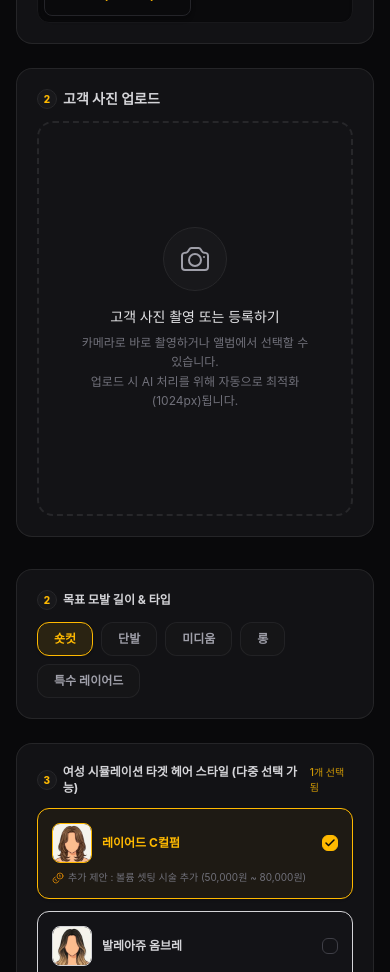
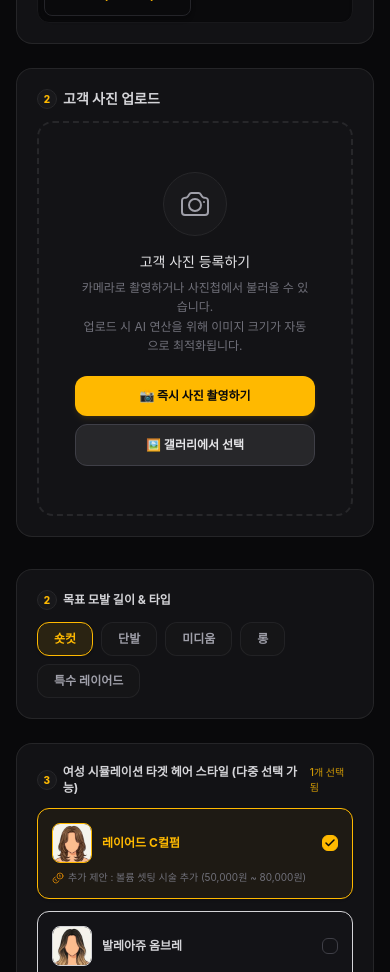
Before and after one commit to DonQsearchforwisdom/ModeStylePro, a Next.js app: page / in a window 390 px wide. Shown: the part 1320-2292 px from the top of the page. Built offline with nearby package versions, Linux system fonts and the light colour scheme; a web font is replaced by a local one.

Commit message:
fix: 모바일 크롬의 파일 선택기 앱 고정 이슈 해결을 위해 카메라 촬영 전용 인풋 및 UI 버튼 분리 구성

```diff
--- a/src/app/page.tsx
+++ b/src/app/page.tsx
@@ -1574,7 +1574,7 @@ export default function HomePage() {
                           className="flex-1 w-full bg-zinc-100 hover:bg-zinc-200 text-zinc-950 font-extrabold py-3.5 rounded-xl transition-all flex items-center justify-center gap-2 shadow-md text-xs md:text-sm"
                         >
                           <Share2 className="w-4 h-4" />
-                          이미지 제안서 공유하기
+                          제안 이미지 공유하기
                         </button>
                       </div>
                     </div>
--- a/src/components/ImageUploader.tsx
+++ b/src/components/ImageUploader.tsx
@@ -13,6 +13,7 @@ export default function ImageUploader({ onImageSelected, onClear, previewImage }
   const [error, setError] = useState<string | null>(null);
   const [isMobile, setIsMobile] = useState<boolean>(false);
   const fileInputRef = useRef<HTMLInputElement>(null);
+  const cameraInputRef = useRef<HTMLInputElement>(null);
 
   useEffect(() => {
     const checkMobile = () => {
@@ -113,6 +114,10 @@ export default function ImageUploader({ onImageSelected, onClear, previewImage }
     fileInputRef.current?.click();
   };
 
+  const triggerCameraInput = () => {
+    cameraInputRef.current?.click();
+  };
+
   return (
     <div className="w-full">
       {previewImage ? (
@@ -123,6 +128,32 @@ export default function ImageUploader({ onImageSelected, onClear, previewImage }
             className="w-full h-full object-cover"
           />
           <div className="absolute inset-0 bg-black/40 opacity-0 group-hover:opacity-100 transition-opacity flex items-center justify-center gap-3">
+            {isMobile ? (
+              <div className="flex flex-col gap-2 w-full max-w-[140px]">
+                <button
+                  onClick={triggerCameraInput}
+                  type="button"
+                  className="bg-amber-400 text-zinc-950 py-2.5 rounded-full font-bold text-xs hover:bg-amber-500 transition-colors shadow-md text-center"
+                >
+                  사진 촬영
+                </button>
+                <button
+                  onClick={triggerFileInput}
+                  type="button"
+                  className="bg-white text-zinc-950 py-2.5 rounded-full font-bold text-xs hover:bg-zinc-200 transition-colors shadow-md text-center"
+                >
+                  앨범 선택
+                </button>
+                <button
+                  onClick={onClear}
+                  type="button"
+                  className="bg-red-600 text-white py-2.5 rounded-full font-bold text-xs hover:bg-red-700 transition-colors shadow-md text-center"
+                >
+                  삭제
+                </button>
+              </div>
+            ) : (
+              <>
                 <button
                   onClick={triggerFileInput}
                   type="button"
@@ -137,13 +168,24 @@ export default function ImageUploader({ onImageSelected, onClear, previewImage }
                 >
                   삭제
                 </button>
+              </>
+            )}
           </div>
-          {/* 숨겨진 파일 인풋 */}
+          {/* 숨겨진 일반 파일 인풋 */}
           <input
             type="file"
             ref={fileInputRef}
             onChange={handleFileChange}
             accept="image/*"
+            className="hidden"
+          />
+          {/* 숨겨진 카메라 촬영 인풋 */}
+          <input
+            type="file"
+            ref={cameraInputRef}
+            onChange={handleFileChange}
+            accept="image/*"
+            capture="user"
             className="hidden"
           />
         </div>
@@ -152,13 +194,16 @@ export default function ImageUploader({ onImageSelected, onClear, previewImage }
           onDragOver={handleDragOver}
           onDragLeave={handleDragLeave}
           onDrop={handleDrop}
-          onClick={triggerFileInput}
-          className={`relative w-full aspect-[4/5] rounded-2xl border-2 border-dashed flex flex-col items-center justify-center p-6 text-center cursor-pointer transition-all duration-300 ${
+          onClick={isMobile ? undefined : triggerFileInput}
+          className={`relative w-full aspect-[4/5] rounded-2xl border-2 border-dashed flex flex-col items-center justify-center p-6 text-center transition-all duration-300 ${
+            isMobile ? '' : 'cursor-pointer hover:border-zinc-700'
+          } ${
             isDragOver
               ? 'border-amber-400 bg-amber-400/5 shadow-[0_0_20px_rgba(197,168,128,0.15)]'
-              : 'border-zinc-800 hover:border-zinc-700 bg-zinc-900/30'
+              : 'border-zinc-800 bg-zinc-900/30'
           }`}
         >
+          {/* 갤러리 파일 업로드용 인풋 */}
           <input
             type="file"
             ref={fileInputRef}
@@ -167,7 +212,17 @@ export default function ImageUploader({ onImageSelected, onClear, previewImage }
             className="hidden"
           />
 
-          <div className="w-16 h-16 rounded-full bg-zinc-900 border border-zinc-800 flex items-center justify-center mb-4 text-zinc-400 transition-colors duration-300 hover:text-amber-400">
+          {/* 모바일 카메라 촬영용 인풋 */}
+          <input
+            type="file"
+            ref={cameraInputRef}
+            onChange={handleFileChange}
+            accept="image/*"
+            capture="user"
+            className="hidden"
+          />
+
+          <div className="w-16 h-16 rounded-full bg-zinc-900 border border-zinc-800 flex items-center justify-center mb-4 text-zinc-400">
             <svg
               xmlns="http://www.w3.org/2000/svg"
               fill="none"
@@ -190,15 +245,34 @@ export default function ImageUploader({ onImageSelected, onClear, previewImage }
           </div>
 
           <p className="text-zinc-200 font-medium mb-1.5 text-sm md:text-base px-2">
-            {isMobile ? '고객 사진 촬영 또는 등록하기' : '고객 사진 드래그 앤 드롭 또는 클릭하여 업로드'}
+            {isMobile ? '고객 사진 등록하기' : '고객 사진 드래그 앤 드롭 또는 클릭하여 업로드'}
           </p>
-          <p className="text-zinc-500 text-xs max-w-[260px] leading-relaxed px-4">
+          <p className="text-zinc-500 text-xs max-w-[260px] leading-relaxed px-4 mb-5">
             {isMobile
-              ? '카메라로 바로 촬영하거나 앨범에서 선택할 수 있습니다.'
-              : 'JPG, PNG, WebP 지원 (최대 10MB)'}
+              ? '카메라로 촬영하거나 사진첩에서 불러올 수 있습니다.'
+              : 'JPG, PNG, WebP 지원 (최대 15MB)'}
             <br />
-            업로드 시 AI 처리를 위해 자동으로 최적화(1024px)됩니다.
+            업로드 시 AI 연산을 위해 이미지 크기가 자동으로 최적화됩니다.
           </p>
+
+          {isMobile ? (
+            <div className="flex flex-col gap-2 w-full max-w-[240px]">
+              <button
+                type="button"
+                onClick={triggerCameraInput}
+                className="w-full py-3 px-4 rounded-xl bg-amber-400 hover:bg-amber-500 text-zinc-950 font-extrabold text-xs flex items-center justify-center gap-1.5 shadow-md shadow-amber-400/10 active:scale-[0.98] transition-transform"
+              >
+                📸 즉시 사진 촬영하기
+              </button>
+              <button
+                type="button"
+                onClick={triggerFileInput}
+                className="w-full py-3 px-4 rounded-xl bg-zinc-800 hover:bg-zinc-700 border border-zinc-700 text-zinc-200 font-bold text-xs flex items-center justify-center gap-1.5 active:scale-[0.98] transition-transform"
+              >
+                🖼️ 갤러리에서 선택
+              </button>
+            </div>
+          ) : null}
 
           {error && (
             <div className="mt-4 px-3 py-1.5 bg-red-950/50 border border-red-800 text-red-400 text-xs rounded-lg max-w-[280px]">
```
Lines whose indentation alone changed are shown as unchanged.
